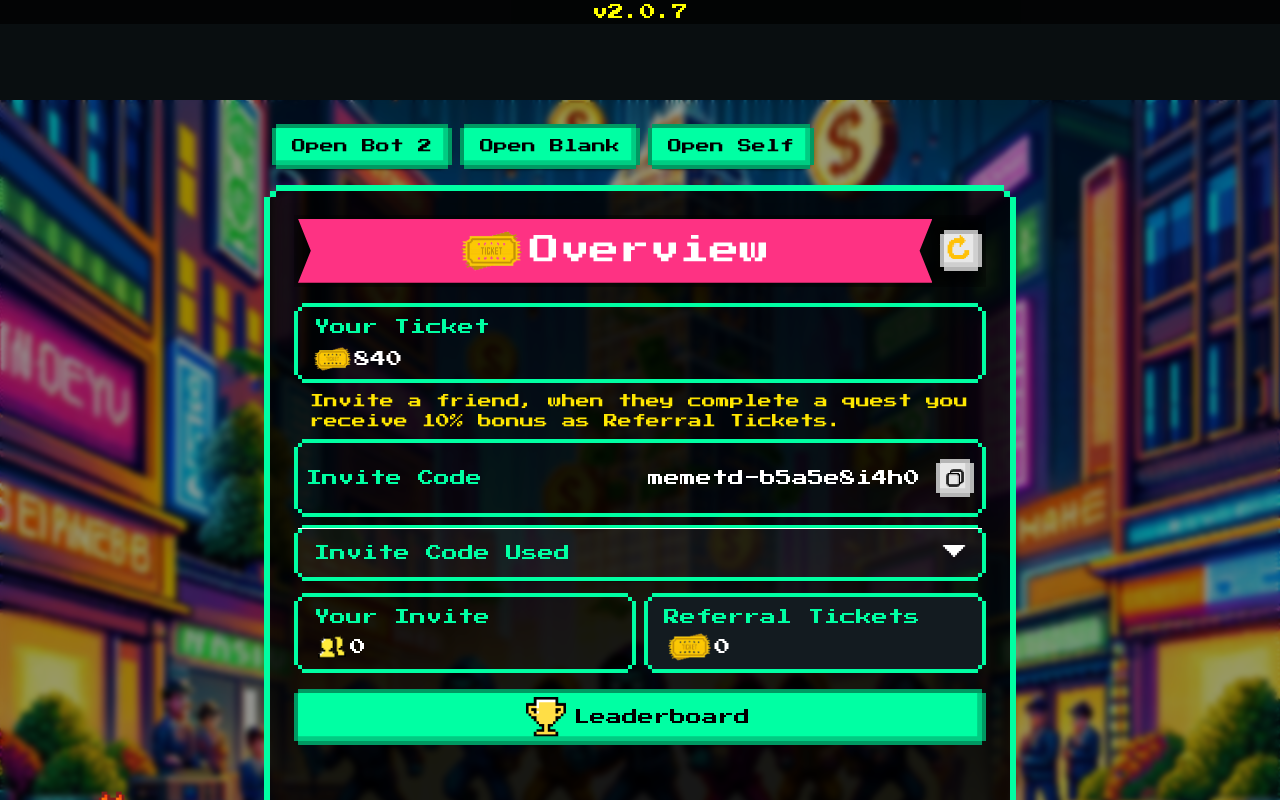
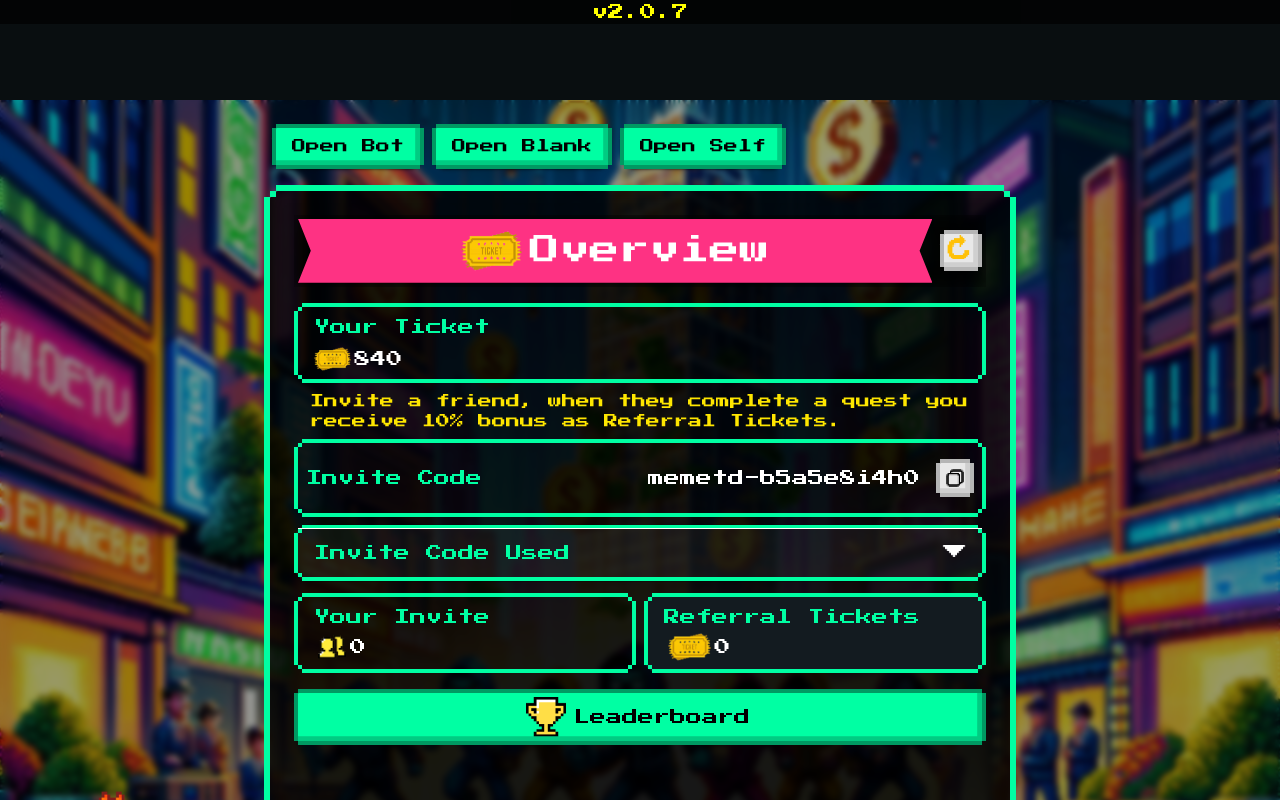
Before and after one commit to LeNgocPhuc99/test-bot, a React (Vite) app: page / in a window 1280 px wide. Shown: the top 800 px of the page. Built offline with nearby package versions, Linux system fonts and the light colour scheme.

Commit message:
update boy link v2

```diff
--- a/src/core/components/BottomSwipeableDrawer.tsx
+++ b/src/core/components/BottomSwipeableDrawer.tsx
@@ -36,7 +36,7 @@ const BottomSwipeableDrawer = () => {
   };
 
   const handleOpenBot = () => {
-    Telegram.WebApp.openTelegramLink("https://t.me/lnp_test_bot?swap=true&startapp");
+    Telegram.WebApp.openTelegramLink("https://t.me/lnp_test_bot?startapp");
   };
 
   return (
@@ -50,7 +50,7 @@ const BottomSwipeableDrawer = () => {
           marginLeft: "8px",
         }}
       >
-        Open Bot 2
+        Open Bot
       </Button>
       <Button
         variant="contained"
```
